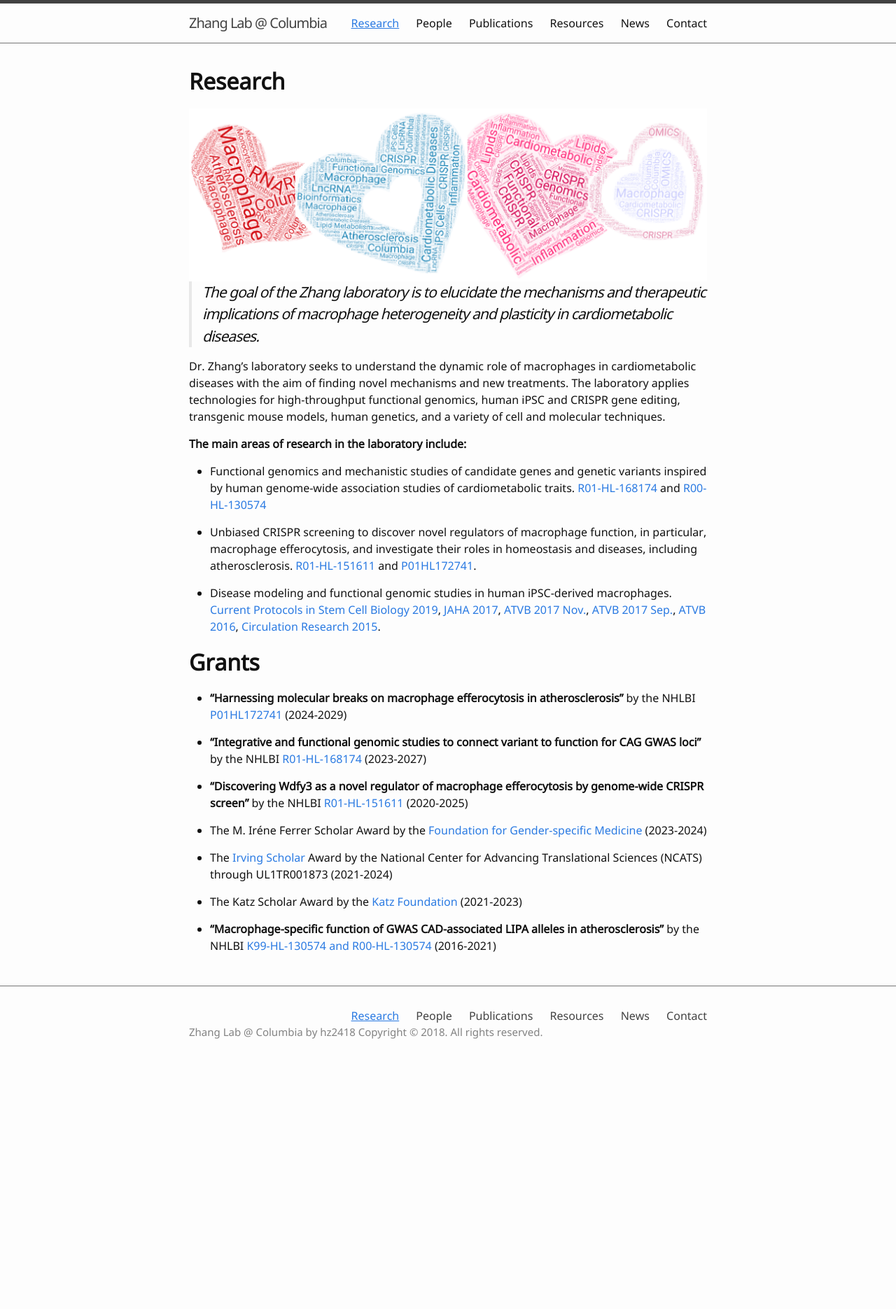
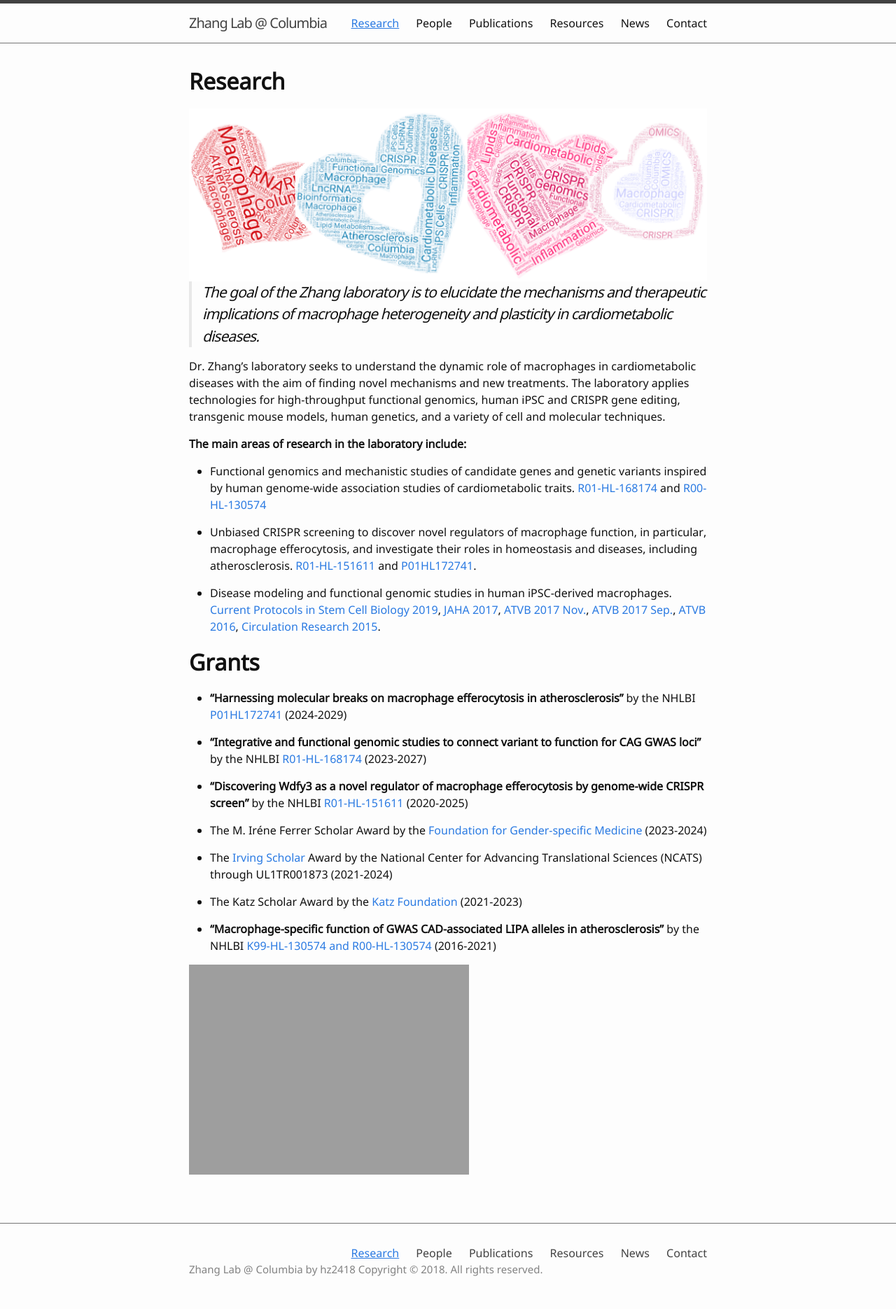
Before and after one commit to hanruizhang/zhanglab, a Jekyll site: the page built from 1_Research.md, in a window 1280 px wide. Shown: the whole page at 70% size. Built offline with Jekyll 4.4.1, drawn with Linux system fonts in a browser that asks for light colours; comment, search, counter and statistics services are not loaded; before the commit the page ends 1531 px from its top, so only the background shows below that.

Commit message:
Update 1_Research.md

```diff
--- a/1_Research.md
+++ b/1_Research.md
@@ -35,3 +35,9 @@ Dr. Zhang's laboratory seeks to understand the dynamic role of macrophages in ca
 * The Katz Scholar Award by the [Katz Foundation](https://www.rdkf.org/) (2021-2023)
 
 * **"Macrophage-specific function of GWAS CAD-associated LIPA alleles in atherosclerosis"** by the NHLBI [K99-HL-130574 and R00-HL-130574](https://projectreporter.nih.gov/project_info_description.cfm?aid=9765372&icde=49755340&ddparam=&ddvalue=&ddsub=&cr=1&csb=default&cs=ASC&pball=){:target="_blank"} (2016-2021)
+
+
+<div>
+  <img src="{{ '/images/Funders.jpg' | absolute_url }}" alt="Funders" >
+</div>
+&nbsp;
```
